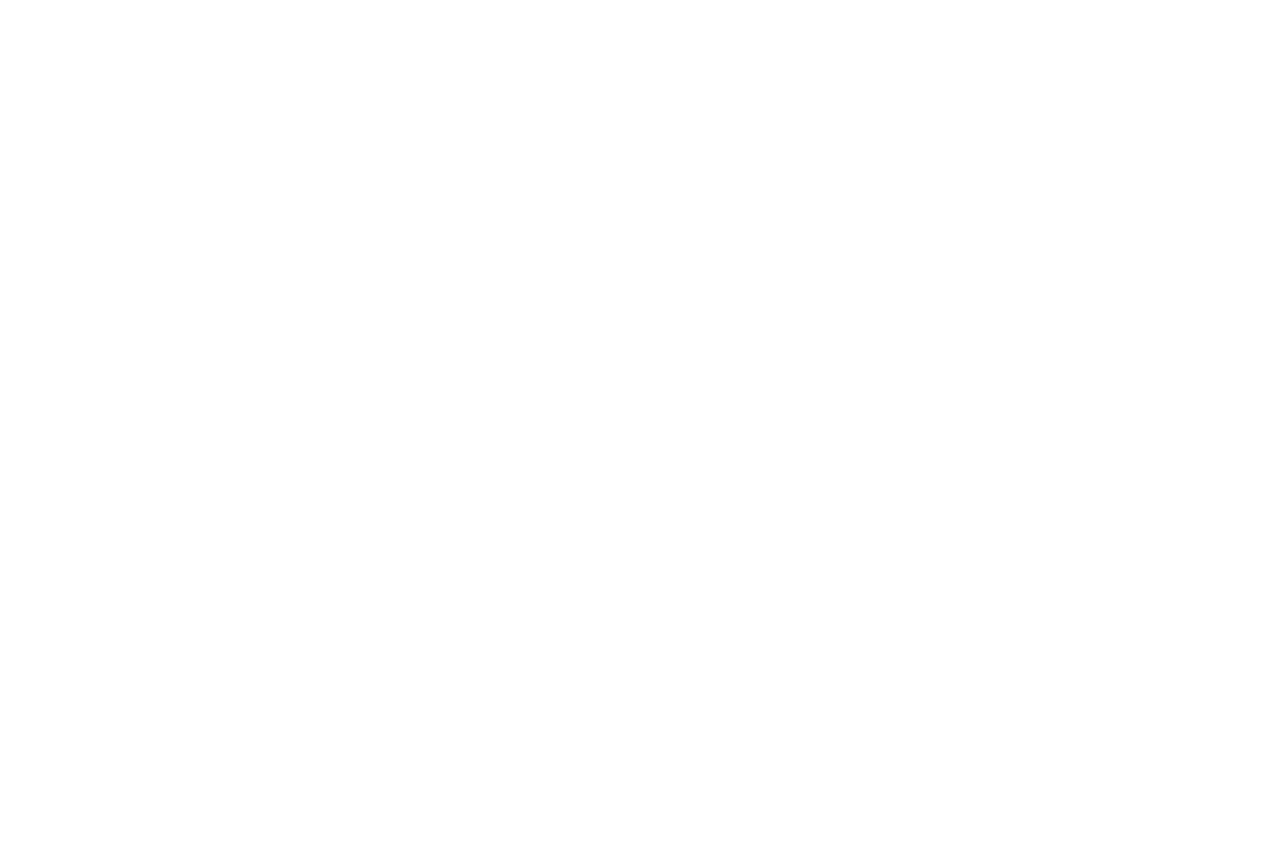
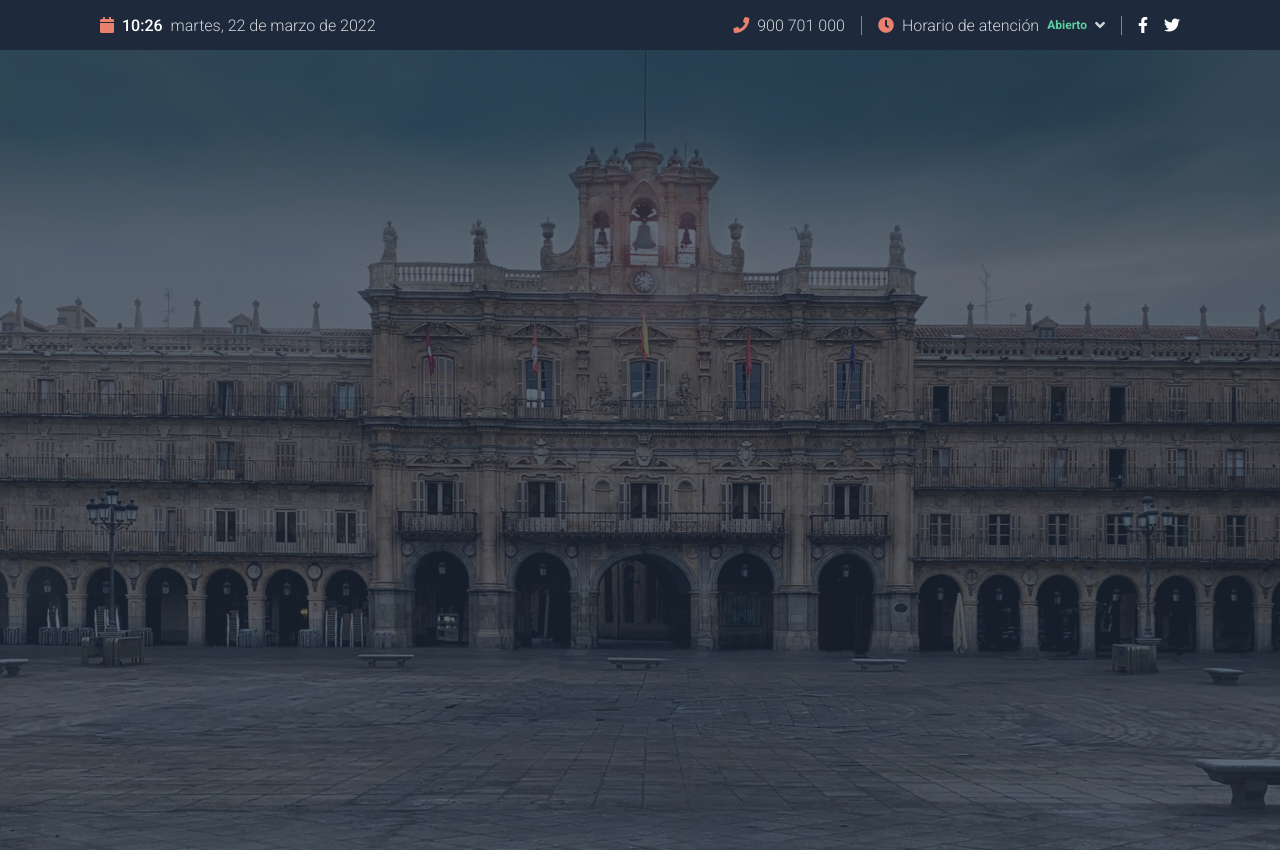
Before and after one commit to jjasdev/OAGER-Web, a website: page dist/index.html in a window 1280 px wide. Before the commit the page ends 800 px from the top, so only its background shows below. Drawn offline with Linux system fonts and the light colour scheme; files that its build step writes are made by us from their sources.

Commit message:
Creación del sidebar

```diff
--- a/src/assets/scss/base/_global.scss
+++ b/src/assets/scss/base/_global.scss
@@ -1,26 +1,27 @@
-@use '../utils/mixins' as mixins;
 @use '../utils/funciones' as funciones;
+@use '../utils/mixins' as mx;
 
 /* Global */
 body {
-    @include mixins.createFlex(flex-start,
-                                flex-start,
-                                column);
-    font-family: var(--tipografia-family);
-    font-size: var(--tipografia-size);
-    background-color: var(--color-background);
     min-height: 100vh;
     min-width: funciones.pxTorem(320px);
     width: 100%;
+    font-family: var(--font-text);
+    font-size: var(--font-size);
+    background-color: var(--color-background-terciary);
+    color: var(--color-text);
+}
+form {
+    @include mx.createFlex(flex-start,
+                           flex-start,
+                           column);
 }
 h1, h2, h3, h4, h5, h6 {
+    font-weight: 700;
     color: var(--color-title);
 }
 p {
-    color: var(--color-text);
-}
-a {
-    color: var(--color-primary);
+    font-weight: 500;
 }
 ::selection {
     background-color: var(--color-primary);
--- a/src/assets/scss/base/_reset.scss
+++ b/src/assets/scss/base/_reset.scss
@@ -4,24 +4,24 @@
     margin: 0;
     padding: 0;
     box-sizing: border-box;
-    vertical-align: baseline
+    vertical-align: baseline;
 }
 html {
     scroll-behavior: smooth;
 }
 html, body {
     height: 100%;
-    width: 100%
+    width: 100%;
 }
 ul, li, a {
     list-style-type: none;
     margin: 0;
     padding: 0;
-    text-decoration: none
+    text-decoration: none;
 }
 input, button {
     background-color: transparent;
-    border: 0
+    border: 0;
 }
 img, picture, video, iframe, figure {
     max-width: 100%;
@@ -38,9 +38,9 @@ h1, h2, h3, h4, h5, h6, p,span, a, strong, blockquote, i, b, u, em {
 form, input, textarea, select, button, label {
     font-family: inherit;
     font-size: inherit;
+    display: block;
     hyphens: auto;
     background-color: transparent;
-    display: block;
     color:inherit;
     appearance: none;
 }
--- a/src/assets/scss/components/_buttons.scss
+++ b/src/assets/scss/components/_buttons.scss
@@ -0,0 +1,6 @@
+@use '../utils/funciones' as fn;
+@use '../utils/variables' as var;
+@use '../utils/mixins' as mx;
+@use '../utils/extends' as ex;
+
+/* Buttons */
--- /dev/null
+++ b/src/assets/scss/components/_icons.scss
@@ -0,0 +1,23 @@
+@use '../utils/funciones' as fn;
+@use '../utils/variables' as var;
+@use '../utils/mixins' as mx;
+@use '../utils/extends' as ex;
+
+/* Icons */
+.date__icon {
+    color: var(--color-primary);
+}
+.contact__icon {
+    color: var(--color-primary);
+    &--white {
+        padding: 0;
+        color: var(--color-light);
+
+        &:hover {
+            color: rgba(var.getColor('color-light'), 0.8);
+        }
+    }
+    &--light {
+        color: rgba(var.getColor('color-light'), 0.8);
+    }
+}
--- a/src/assets/scss/layouts/_header.scss
+++ b/src/assets/scss/layouts/_header.scss
@@ -0,0 +1,29 @@
+@use '../utils/funciones' as fn;
+@use '../utils/variables' as var;
+@use '../utils/mixins' as mx;
+@use '../utils/extends' as ex;
+
+/* Header */
+.header {
+    @include mx.createFlex(column, flex-start, flex-start);
+
+    &__sidebar {
+        height: fn.pxTorem(50px);
+        padding: 0 fn.pxTorem(100px);
+        background-color: var(--color-background-primary);
+        color: rgba(var.getColor('color-light'), 0.8);
+        @include mx.createGrid(20px,auto,auto 1fr) {
+            width: 100%;
+        };
+    }
+
+    &__slider {
+        height: fn.pxTorem(800px);
+        width: 100%;
+        @include mx.addImageGradient(bottom,
+                                    rgba(var.getColor('color-background-primary'), 0.7),
+                                    rgba(var.getColor('color-background-primary'), 0.7),
+                                    var.getImageURL('header-background'),
+                                    cover);
+    }
+}
--- /dev/null
+++ b/src/assets/scss/layouts/_sidebar.scss
@@ -0,0 +1,124 @@
+@use '../utils/funciones' as fn;
+@use '../utils/variables' as var;
+@use '../utils/mixins' as mx;
+@use '../utils/extends' as ex;
+
+/* Sidebar */
+.date {
+    font-weight: 300;
+    @include mx.createFlex(row, flex-start, center) {
+        gap: fn.pxTorem(8px);
+    };
+
+    &__container {
+        @include mx.createFlex(row, flex-start, center) {
+            gap: fn.pxTorem(8px);
+        };
+    }
+
+    &__hour {
+        font-weight: 500;
+        color: var(--color-light);
+    }
+}
+.contact {
+    height: 100%;
+    position: relative;
+    font-weight: 300;
+    @include mx.createFlex(row, flex-end, center);
+
+    &__telephone,
+    &__schedule {
+        padding-right: fn.pxTorem(16px);
+        @include mx.createFlex(row, center, center, auto) {
+            gap: fn.pxTorem(8px);
+        };
+    }
+
+    &__telephone {
+        border-right: 1px solid rgba(var.getColor('color-border'), 0.5);
+    }
+
+    &__telephone-link {
+        &:hover {
+            color: var(--color-light);
+        }
+    }
+
+    &__schedule {
+        height: 100%;
+        padding-left: fn.pxTorem(16px);
+        cursor: pointer;
+
+        &:hover > &-text,
+        &:hover > .contact__icon--light{
+            color: var(--color-light);
+        }
+
+        &:hover > .contact__submenu {
+            @include mx.createFlex(column, center, center, auto);
+            transition: display .5s;
+        }
+
+        &-state {
+            @extend %horario;
+
+            &--open {
+                color: lighten(var.getColor('color-success'), 25%);
+            }
+
+            &--close {
+                color: lighten(var.getColor('color-error'), 25%);
+            }
+        }
+    }
+
+    &__submenu {
+        display: none;
+        @include mx.addNeo(3px, var(--color-background-primary), 5px);
+        @include mx.createSubmenu {
+            top: fn.pxTorem(50px);
+            right: fn.pxTorem(65px);
+        };
+
+        &-item {
+            width: 100%;
+            padding: fn.pxTorem(16px);
+            border-bottom: 1px solid rgba(var.getColor('color-border'), 0.5);
+            text-align: center;
+            cursor: default;
+
+                &:first-child{
+                    border-top: 3px solid var(--color-primary);
+                }
+
+            &:last-child {
+                border-bottom: 0;
+            }
+
+            &--background {
+                background-color: rgba(var.getColor('color-light'), 0.2);
+            }
+        }
+
+        &-title {
+            font-weight: 500;
+            color: var(--color-light);
+        }
+
+        &-text {
+            text-transform: capitalize;
+        }
+    }
+
+    &__social {
+        padding-left: fn.pxTorem(16px);
+        border-left: 1px solid rgba(var.getColor('color-border'), 0.5);
+
+        &-links {
+            @include mx.createFlex(row, center, center) {
+                gap: fn.pxTorem(16px);
+            };
+        }
+    }
+}
--- a/src/assets/scss/style.scss
+++ b/src/assets/scss/style.scss
@@ -1,6 +1,6 @@
 // Utilities
+@forward 'utils/funciones';
 @forward 'utils/variables';
-@forward 'utils/funciones';
 @forward 'utils/mixins';
 @forward 'utils/extends';
 
@@ -10,9 +10,10 @@
 
 // Componentes
 @forward 'components/buttons';
-@forward 'components/texts';
+@forward 'components/icons';
 
 // Layouts
 @forward 'layouts/header';
+@forward 'layouts/sidebar';
 
 // Secciones
--- a/src/assets/scss/utils/_extends.scss
+++ b/src/assets/scss/utils/_extends.scss
@@ -1,5 +1,5 @@
+@use 'funciones' as fn;
 @use 'variables' as var;
-@use 'funciones' as fn;
 $espaciado: var.getTypography('line-height');
 
 %texto {
@@ -9,8 +9,20 @@ $espaciado: var.getTypography('line-height');
 }
 %boton {
     border-radius: 3px;
-    padding: (fn.pxTorem(12px) fn.pxTorem(20px));
+    border-radius: 5px;
     cursor: pointer;
-    font-size: var(--tipografia-size);
+    display: inline-block;
+    font-size: var(--tipo-size);
+    font-weight: 700;
+    padding: (fn.pxTorem(5px) fn.pxTorem(22px));
+    position: relative;
+    text-align: center;
+    text-transform: uppercase;
+}
+%horario {
+    font-size: calc(var(--font-size) - .25rem);
     font-weight: 700;
 }
+%ocultar {
+    display: none;
+}
--- a/src/assets/scss/utils/_mixins.scss
+++ b/src/assets/scss/utils/_mixins.scss
@@ -1,13 +1,13 @@
+@use 'funciones' as fn;
 @use 'variables' as var;
-@use 'funciones' as fn;
 @use 'sass:meta';
 
-@mixin createFlex($direction:row, $align-axis-main:center, $align-axis-cross:center) {
+@mixin createFlex($direction:row, $align-axis-main:center, $align-axis-cross:center, $width:100%) {
     display: flex;
     flex-direction: $direction;
     align-items: $align-axis-cross;
     justify-content: $align-axis-main;
-    width: 100%;
+    width: $width;
     @content;
 }
 @mixin createGrid($gap:20px, $rows, $columns, $area:'') {
@@ -35,19 +35,37 @@
         @content;
     }
 }
-@mixin addBackground($img, $position, $repeat, $size, $color, $duration:1s, $delay:.5s) {
+@mixin createSubmenu($width:max-content){
+    position: absolute;
+    width: $width;
+    @content;
+}
+@mixin addBackground($img, $position, $repeat, $size, $duration:1s, $delay:.5s) {
     background: {
         image: url($img);
         position: $position;
         repeat: $repeat;
         size: $size;
-        color: $color;
     }
     animation: {
         duration: $duration;
         name: show;
         delay: $delay;
     }
+}
+@mixin addImageGradient($direction, $color-start, $color-end, $img, $size){
+    background: {
+        image: linear-gradient(to $direction, $color-start 0%, $color-end 100%), url($img);
+        position: center;
+        repeat: no-repeat;
+        size: $size;
+    }
+}
+@mixin addNeo($radius, $color, $axis, $shadow:'color-dark', $opacity: .125) {
+    border-radius: $radius;
+    background-color: $color;
+    box-shadow: $axis $axis ($axis*2) $color,
+                (-$axis) (-$axis) ($axis*2) rgba(var.getColor($shadow), $opacity);
 }
 @mixin addBreakpoint($media) {
     @media screen and (max-width: var.getMedia($media)) {
--- a/src/assets/scss/utils/_variables.scss
+++ b/src/assets/scss/utils/_variables.scss
@@ -14,13 +14,16 @@ $palette: (
     'color-border': #e6e6ea,
     'color-icon': #8e91a2,
     'color-light': #fff,
-    'color-dark': #202130
+    'color-dark': #202130,
+    'color-info': #079be2,
+    'color-success': #28825d,
+    'color-error': #ca0928
 );
 // Tipografía
 $font-size-default: fn.pxTorem(16px);
 $typography: (
-    'font-family-title': ('Oswald', sans-serif),
-    'font-family-text': ('Roboto', sans-serif),
+    'font-title': ('Oswald', sans-serif),
+    'font-text': ('Roboto', sans-serif),
     'line-height': fn.pxToem(20px),
     'font-size': (
         'default': $font-size-default,
@@ -31,21 +34,23 @@ $typography: (
 );
 // Media queries
 $breakpoints: (
-    'computer': 1200px,
-    'tablet': 992px,
-    'mobile': 768px,
-    'small-mobile': 596px
+    'xxlarge': 1440px,
+    'xlarge': 1200px,
+    'large': 992px,
+    'medium': 768px,
+    'small': 596px,
+    'xsmall': 0
 );
 // Imágenes
 $images: (
-    'logo-oager': '../images/logo-oager.webp'
-    'logo-30oager': '../images/logo-30oager.webp'
-    'header-background': '../images/plaza-salamanca.webp'
-    'banner-contact': '../images/banner-contacto.webp'
-    'banner-procedure': '../images/banner-tramites.webp'
-    'banner-mayor': '../images/banner-tramites.webp'
-    'footer-image': '../images/fachada-oager.webp'
-    'footer-certification9001': '../images/ISO-9001.webp'
+    'logo-oager': '../images/logo-oager.webp',
+    'logo-30oager': '../images/logo-30oager.webp',
+    'header-background': '../images/plaza-salamanca.webp',
+    'banner-contact': '../images/banner-contacto.webp',
+    'banner-procedure': '../images/banner-tramites.webp',
+    'banner-mayor': '../images/banner-tramites.webp',
+    'footer-image': '../images/fachada-oager.webp',
+    'footer-certification9001': '../images/ISO-9001.webp',
     'footer-certification27001': '../images/ISO-27001.webp'
 );
 //2-MAPEO
@@ -53,7 +58,7 @@ $images: (
     @return map.get($palette, $color);
 }
 @function getTypography($property) {
-    @if($property == 'font-family') or ($property == 'line-height'){
+    @if($property == 'font-title') or ($property == 'font-text') or ($property == 'line-height'){
         @return map.get($typography, $property);
     } @else{
         @return map.get(map.get($typography, 'font-size'), $property);
@@ -79,8 +84,11 @@ $images: (
     --color-icon: #{getColor('color-icon')};
     --color-light: #{getColor('color-light')};
     --color-dark: #{getColor('color-dark')};
+    --color-info: #{getColor('color-info')};
+    --color-error: #{getColor('color-error')};
+    --color-success: #{getColor('color-success')};
     // Tipografía
-    --tipo-title: #{getTypography('font-family-title')};
-    --tipo-text: #{getTypography('font-family-text')};
-    --tipo-size: #{getTypography('default')};
+    --font-title: #{getTypography('font-title')};
+    --font-text: #{getTypography('font-text')};
+    --font-size: #{getTypography('default')};
 }
```
Also changed, not shown: dist/assets/css/style.css, dist/assets/js/main.js, dist/index.html, src/assets/scss/components/_texts.scss (deleted), 1 other file.
